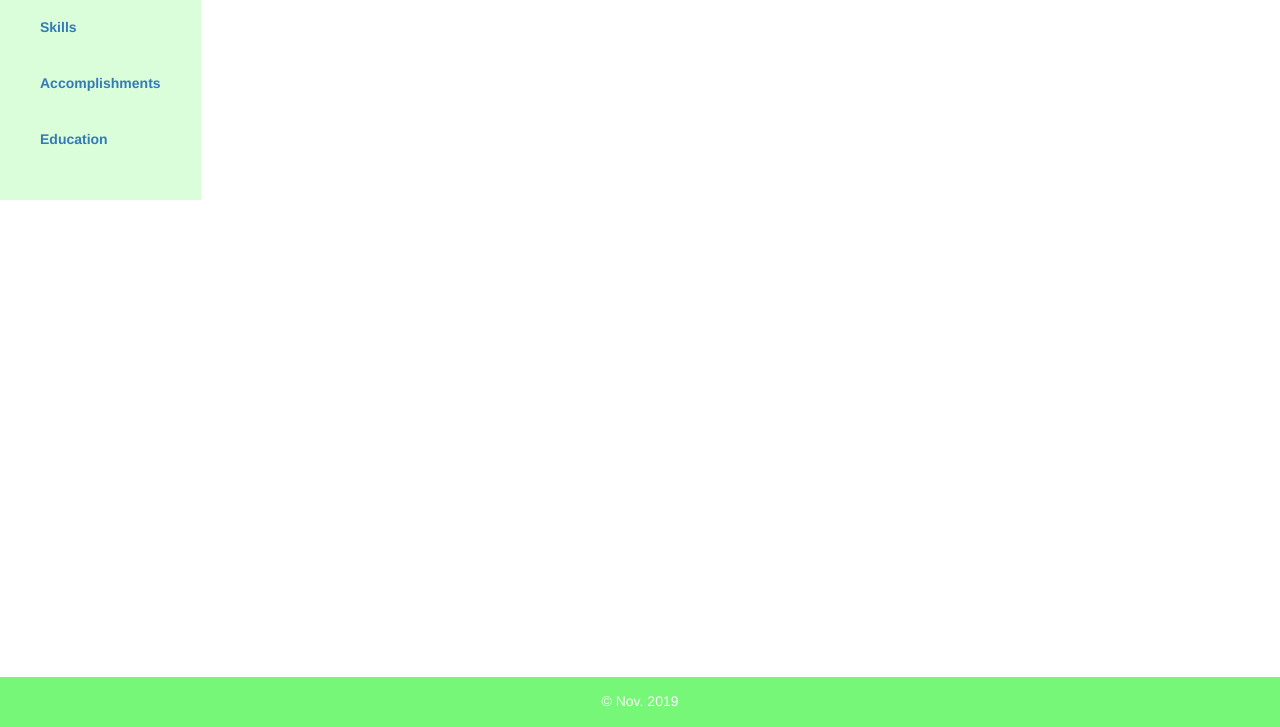
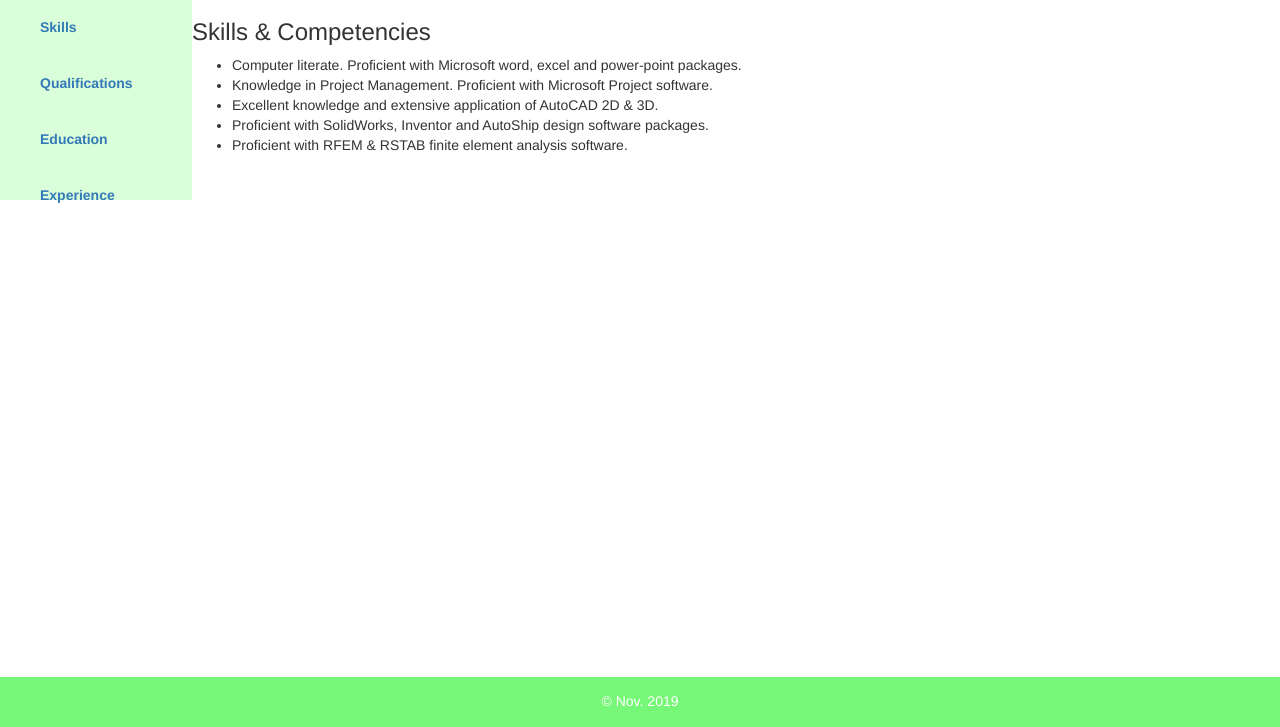
Before and after one commit to engineer-kufre/Portfolio-Project, a plain HTML site: page aboutme.html in a window 1280 px wide. Shown: the part 73-800 px from the top of the page. Drawn offline with Linux system fonts and the light colour scheme.

Commit message:
updated aboutme

```diff
--- a/aboutme.html
+++ b/aboutme.html
@@ -28,13 +28,21 @@
         <div class="menu">
             <div class="left">
                 <ul>
-                    <li><a href=""><b>Skills</b></a></li>
-                    <li><a href=""><b>Accomplishments</b></a></li>
-                    <li><a href=""><b>Education</b></a></li>
+                    <li><a href="aboutme.html"><b>Skills</b></a></li>
+                    <li><a href="qualifications.html"><b>Qualifications</b></a></li>
+                    <li><a href="education.html"><b>Education</b></a></li>
+                    <li><a href="experience.html"><b>Experience</b></a></li>
                 </ul>
             </div>
             <div class="right">
-
+                <h3>Skills & Competencies</h3>
+                <ul>
+                    <li>Computer literate. Proficient with Microsoft word, excel and power-point packages.</li>
+                    <li>Knowledge in Project Management. Proficient with Microsoft Project software.</li>
+                    <li>Excellent knowledge and extensive application of AutoCAD 2D & 3D.</li>
+                    <li>Proficient with SolidWorks, Inventor and AutoShip design software packages.</li>
+                    <li>Proficient with RFEM & RSTAB finite element analysis software.</li>
+                </ul>
             </div>
         </div>
 
```
